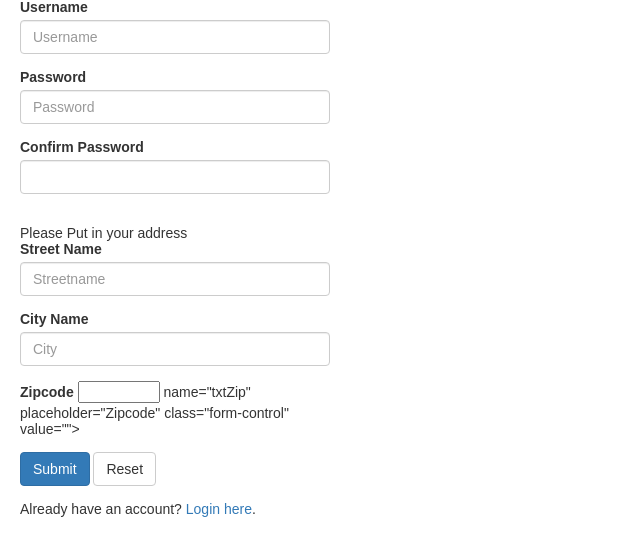
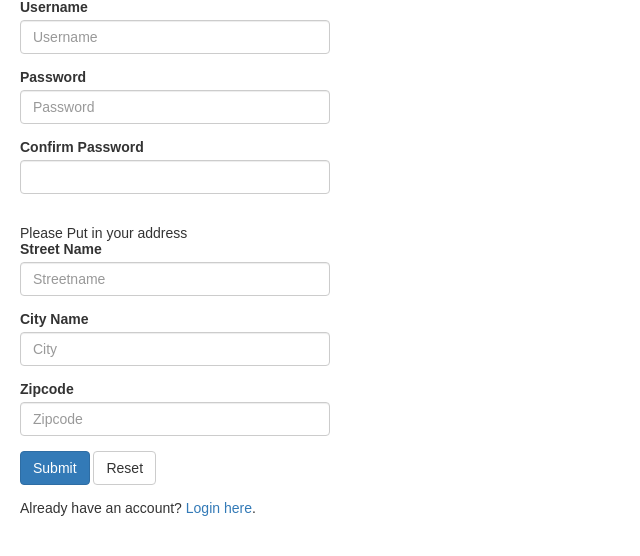
Before and after one commit to animacpac/CS341-PHP, a PHP site: page /signup.php in a window 1280 px wide. Shown: the part 110-666 px from the top of the page, without its empty margins (0-640 px from the left). Run offline with PHP 8.4, Linux system fonts and the light colour scheme; data that the repository does not hold is empty.

Commit message:
Fixed Zip

```diff
--- a/web/signup.php
+++ b/web/signup.php
@@ -46,7 +46,7 @@
             </div>
             <div class="form-group <?php echo (!empty($zipcode_err)) ? 'has-error' : ''; ?>">
                 <label>Zipcode</label>
-                <input type="number" min="10000" max="99999"> name="txtZip" placeholder="Zipcode" class="form-control" value="<?php echo $zipcode; ?>">
+                <input type="number" min="10000" max="99999" name="txtZip" placeholder="Zipcode" class="form-control" value="<?php echo $zipcode; ?>">
                 <span class="help-block"><?php echo $zipcode_err; ?></span>
             </div>
             <div class="form-group">
```
